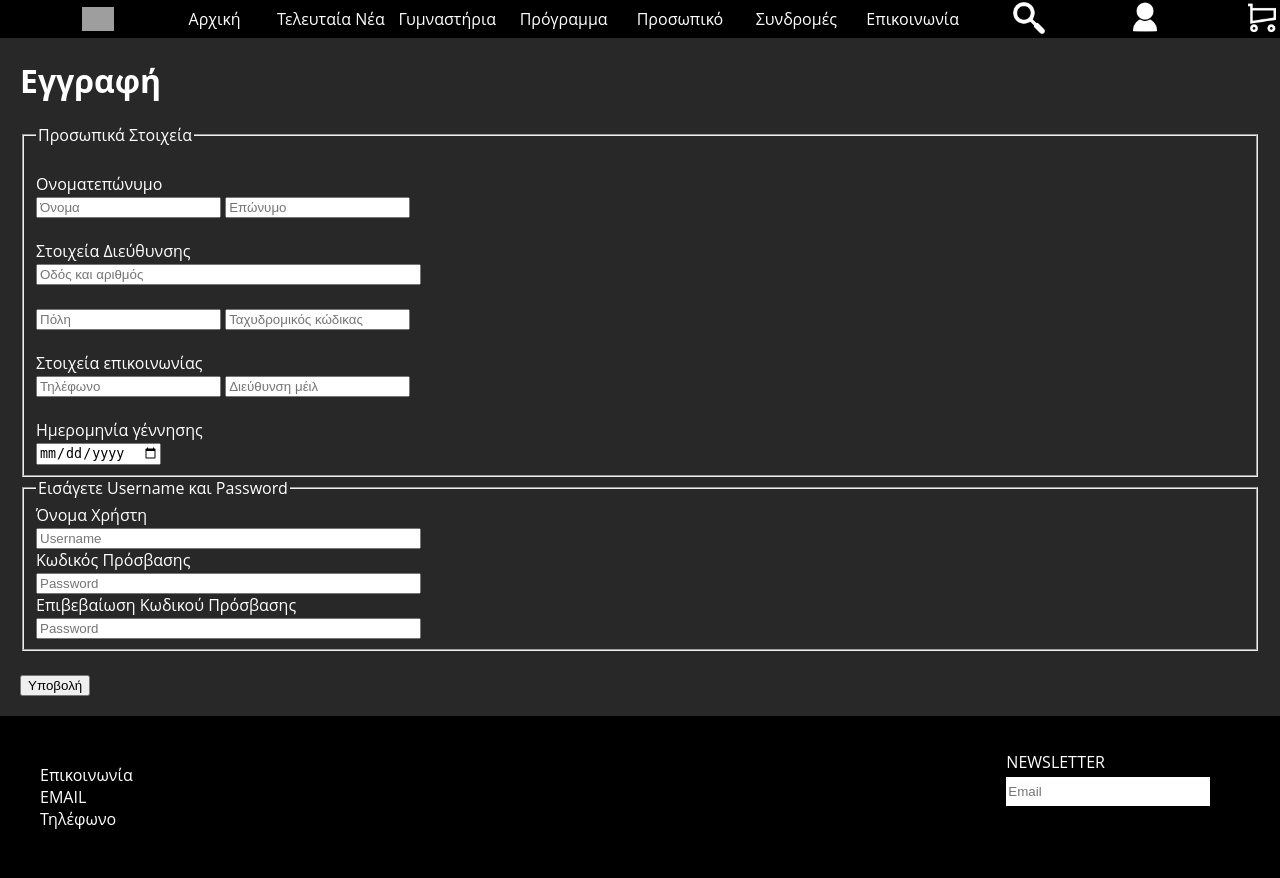
After one commit to SlowGahnoo/Website-Gym-Franchise-, a Flask app: page /signup in a window 1280 px wide. The commit adds this page. Run offline with Flask 2, Linux system fonts and the light colour scheme; grey boxes are pictures that could not be loaded.

Commit message:
Created Signup page

```diff
--- a/src/app.py
+++ b/src/app.py
@@ -31,5 +31,9 @@ def subscription():
 def contact():
     return render_template("contact.html")
 
+@app.route("/signup")
+def signup():
+    return render_template("signup.html")
+
 if __name__ == "__main__":
     app.run(debug = True)
--- /dev/null
+++ b/src/static/css/signup_style.css
@@ -0,0 +1,3 @@
+form {
+    margin: 20px;
+}
--- a/src/templates/nav.html
+++ b/src/templates/nav.html
@@ -9,7 +9,7 @@
 		<li><a href="subscription">Συνδρομές</li>
 		<li><a href="contact">Επικοινωνία</a></li>
 		<li><button><img src="{{ url_for('static', filename='assets/magnifying.png') }}" alt=""></button></li>
-		<li><button><img src="{{ url_for('static', filename='assets/account.png') }}" alt=""></button></li>
+		<li><a href="signup"><button><img src="{{ url_for('static', filename='assets/account.png') }}" alt=""></button></a></li>
 		<li><button><img src="{{ url_for('static', filename='assets/shopping.png') }}" alt=""></button></li>
 	</ul>
 </nav>
--- /dev/null
+++ b/src/templates/signup.html
@@ -0,0 +1,49 @@
+{% extends "layout.html" %}
+
+{% block content %}
+<link rel="stylesheet" href="../static/css/signup_style.css">
+<form>
+    <h1>Εγγραφή</h1>
+    <fieldset>
+        <legend>Προσωπικά Στοιχεία</legend>
+        <div>
+            <br>
+            <label>Ονοματεπώνυμο</label><br>
+            <input type="text" id="name" placeholder="Όνομα">
+            <input type="text" id="surname" placeholder="Επώνυμο">
+        </div>
+        <div>
+            <br><label>Στοιχεία Διεύθυνσης</label>
+            <br><input type="text" id="address" placeholder="Οδός και αριθμός" size="45"><br><br>
+            <input type="text" id="town" placeholder="Πόλη">
+            <input type="number" id="zip-code" placeholder="Ταχυδρομικός κώδικας">
+        </div>
+        <div>
+            <br><label>Στοιχεία επικοινωνίας</label>
+            <br><input type="tel" placeholder="Τηλέφωνο">
+            <input type="email" placeholder="Διεύθυνση μέιλ">
+        </div>
+        <div>
+            <br><label>Ημερομηνία γέννησης</label><br>
+            <input type="date" name="delivery-date">
+        </div>
+    </fieldset>
+    <fieldset>
+        <legend>Εισάγετε Username και Password</legend>
+        <div>
+            <label>Όνομα Χρήστη</label><br>
+            <input type="text" id="username" placeholder="Username" size="45">
+        </div>
+        <div>
+            <label>Kωδικός Πρόσβασης</label><br>
+            <input type="text" id="password" placeholder="Password" size="45">
+        </div>
+        <div>
+            <label>Επιβεβαίωση Κωδικού Πρόσβασης</label><br>
+            <input type="text" id="password" placeholder="Password" size="45">
+        </div>
+    </fieldset>
+    <br>
+    <input type="submit" value="Υποβολή" >
+</form>
+{% endblock %}
```
